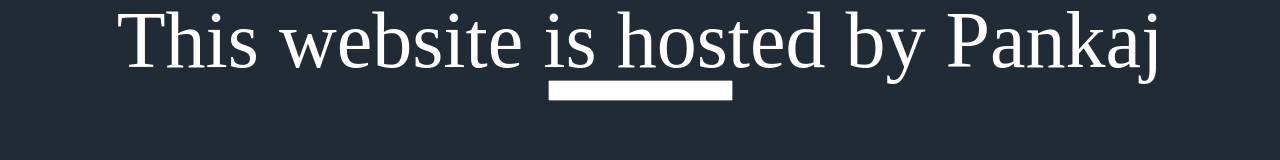
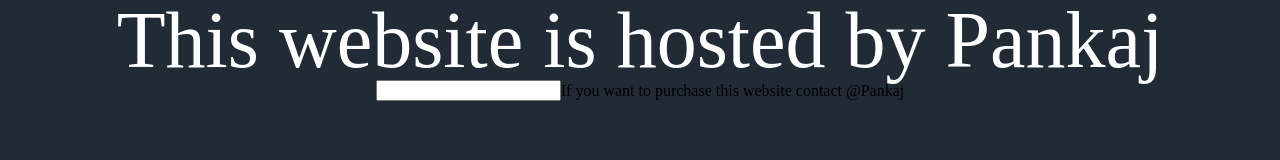
Before and after one commit to Hello-Pankaj/TypingPractice, a plain HTML site: page index.html in a window 1280 px wide. Drawn offline with Linux system fonts and the light colour scheme.

Commit message:
add new paragraph

```diff
--- a/index.html
+++ b/index.html
@@ -11,6 +11,7 @@
     <h1>This website is hosted by Pankaj</h1>
     <div class="inputBox">
         <input type="text">
+        <p>If you want to purchase this website contact @Pankaj</p>
     </div>
 </body>
 </html>
```
